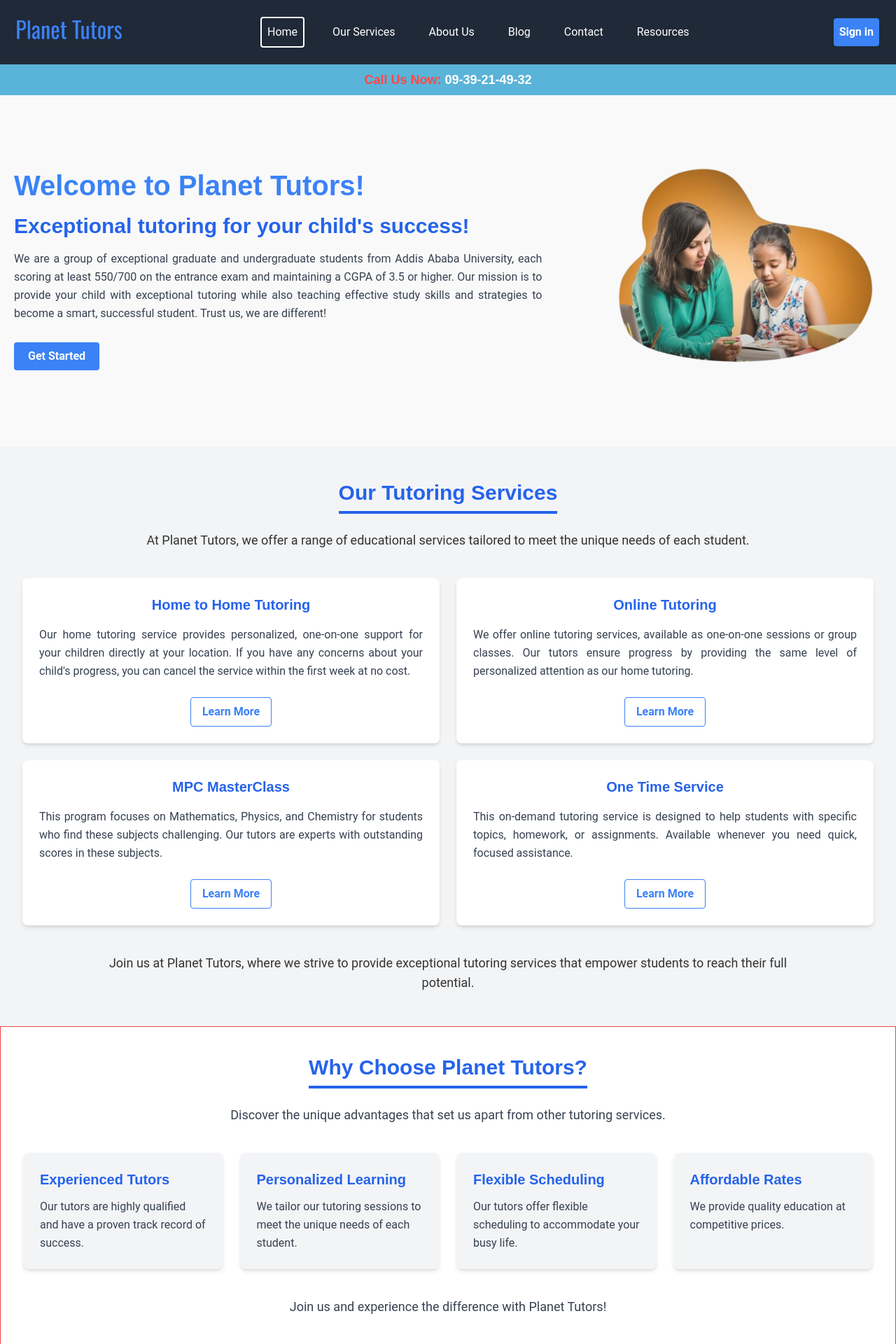
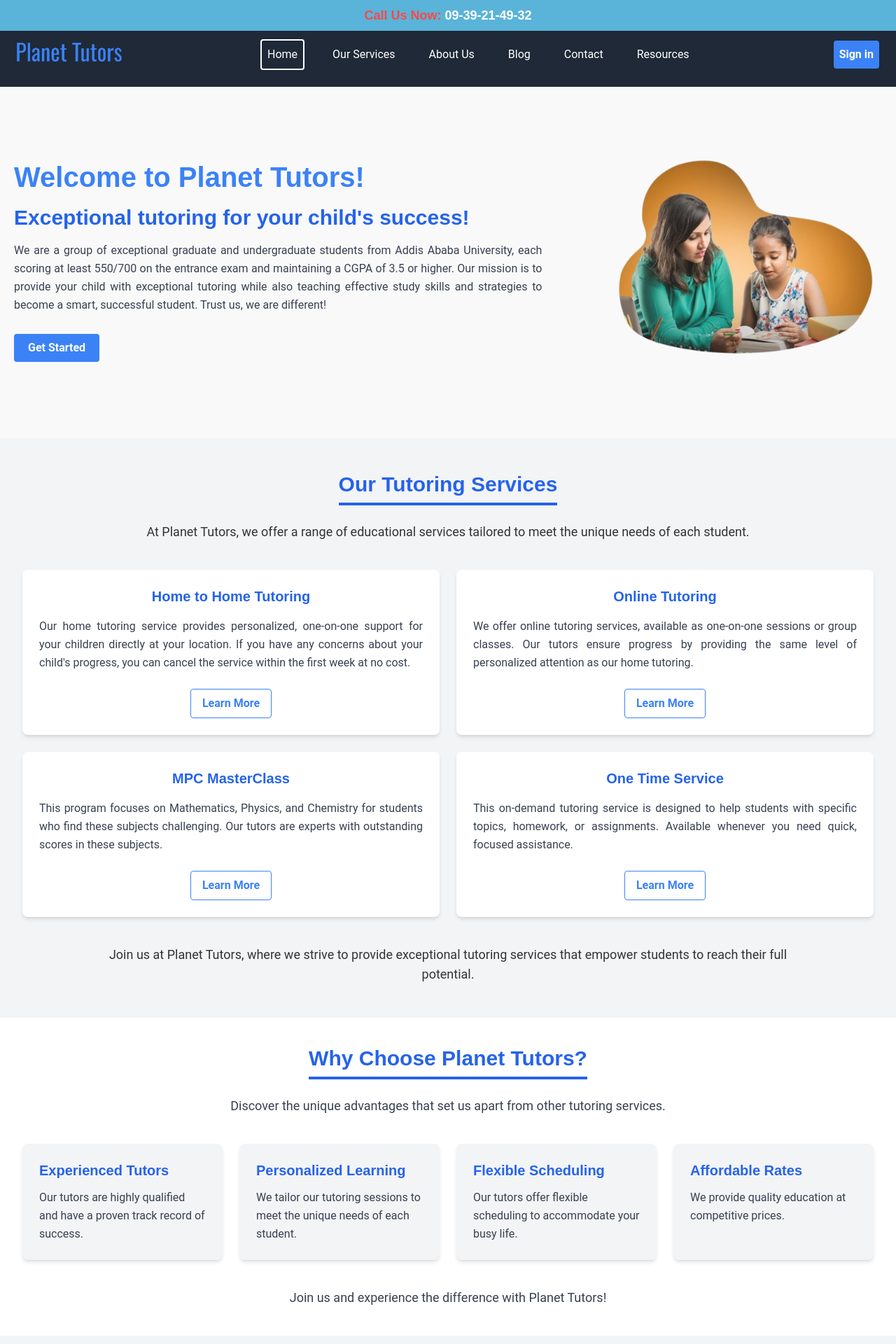
Before and after one commit to Hailu-Kibret/Planet-Tutors, a React (Vite) app: page /Home in a window 1280 px wide. Shown: the top 1920 px of the page at 70% size. Built offline with nearby package versions, Linux system fonts and the light colour scheme.

Commit message:
added pages

```diff
--- a/src/Components/Choose.tsx
+++ b/src/Components/Choose.tsx
@@ -1,6 +1,6 @@
 function Choose() {
   return (
-    <section className="py-10 bg-white border border-red-500">
+    <section className="py-10 bg-white ">
       {/* Section Title */}
       <div className="flex justify-center">
         <h2 className="inline-block text-3xl font-bold text-blue-600 text-center mb-6 border-b-4 border-blue-600 pb-2">
--- a/src/Components/Header.tsx
+++ b/src/Components/Header.tsx
@@ -25,9 +25,14 @@ function Header() {
   }, [isMenuOpen]);
 
   return (
-    <div className="flex flex-col">
+    <div className="flex flex-col ">
+      <div className="bg-tealCustom text-center w-full fixed-element">
+        <h3 className="text-lg font-bold text-white p-2 ">
+          <span className="animated-text">Call Us Now:</span> 09-39-21-49-32
+        </h3>
+      </div>
       {/* Main Header */}
-      <div className="flex items-center justify-between bg-gray-800 text-white p-6">
+      <div className="flex items-center justify-between bg-gray-800 text-white p-6 mt-8">
         {/* Logo */}
         <div>
           <Link className="no-underline" to="/Home">
@@ -114,7 +119,7 @@ function Header() {
       {/* Mobile Menu */}
       <div
         ref={menuRef}
-        className={`fixed top-0 right-0 w-3/4 h-screen bg-gray-800 text-white p-6 transition-transform transform ${
+        className={`fixed top-6 right-0 w-3/4 h-screen bg-gray-800 text-white p-6 transition-transform transform ${
           isMenuOpen ? "translate-x-0" : "translate-x-full"
         }`}
         style={{ zIndex: 999 }}
@@ -164,11 +169,6 @@ function Header() {
       </div>
 
       {/* Bottom Banner */}
-      <div className="bg-tealCustom text-center">
-        <h3 className="text-lg font-bold text-white p-2">
-          <span className="animated-text">Call Us Now:</span> 09-39-21-49-32
-        </h3>
-      </div>
     </div>
   );
 }
--- a/src/Components/HeroSection.tsx
+++ b/src/Components/HeroSection.tsx
@@ -3,7 +3,7 @@ import TypingEffect from "./TypingDisplay";
 
 function HeroSection() {
   return (
-    <div className="flex flex-col-reverse lg:flex-row justify-center items-center gap-10 lg:gap-20 pt-12 pb-12 px-5">
+    <div className=" flex flex-col-reverse lg:flex-row justify-center items-center gap-10 lg:gap-20 pt-12 pb-12 px-5">
       {/* Text Section */}
       <div className="w-full lg:w-3/4">
         {/* Typing Effect */}
@@ -38,7 +38,7 @@ function HeroSection() {
       </div>
 
       {/* Image Section */}
-      <div className="w-full lg:w-auto flex justify-center">
+      <div className="w-full z-0 lg:w-auto flex justify-center ">
         <img
           className="rounded opacity-90 max-w-full h-auto"
           src={tutoringImage}
--- a/src/styles.css
+++ b/src/styles.css
@@ -203,3 +203,20 @@ button:disabled {
     border-color: white; /* Blink effect for the cursor */
   }
 }
+
+.fixed-element {
+  position: fixed;
+  top: 0;
+  left: 0;
+  right: 0;
+  z-index: 9999; /* Set a high value */
+}
+
+.sticky-header {
+  position: sticky;
+  top: 0; /* Sticks to the top of the viewport */
+  z-index: 1000; /* Ensures it's above other content */
+
+  width: 100%;
+  box-shadow: 0 2px 5px rgba(0, 0, 0, 0.1); /* Optional: Adds a shadow effect */
+}
```
